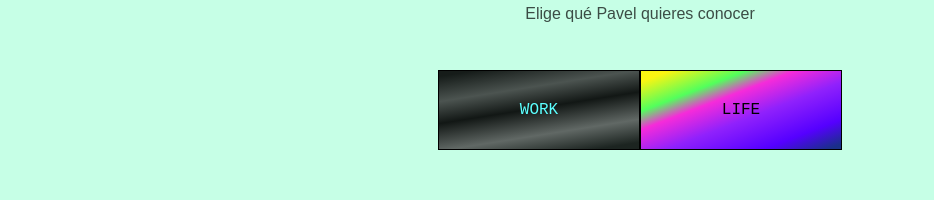
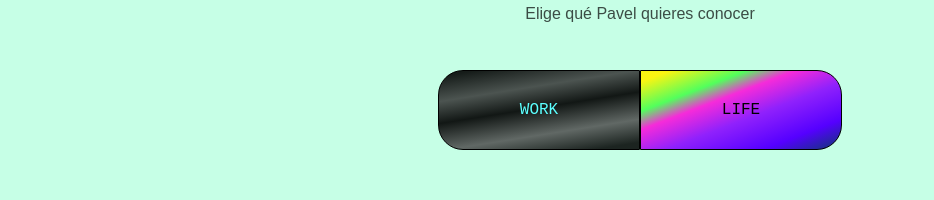
Before and after one commit to alichwan/home-page, a SvelteKit app: page / in a window 1280 px wide. Shown: the part 480-680 px from the top of the page, without its empty margins (0-934 px from the left). Built offline with nearby package versions, Linux system fonts and the light colour scheme.

Commit message:
feat: round home buttons

```diff
--- a/src/routes/+page.svelte
+++ b/src/routes/+page.svelte
@@ -18,12 +18,12 @@
 
 	<h2>Elige qué Pavel quieres conocer</h2>
 	<div class="selection">
-		<div class="sel-block work">
-			<a target="_self" href="/laboral-academico">WORK</a>
-		</div>
-		<div class="sel-block life">
-			<a target="_self" href="/persona">LIFE</a>
-		</div>
+		<a class="sel-block work" target="_self" href="/laboral-academico">
+			WORK
+		</a>
+		<a class="sel-block life" target="_self" href="/persona">
+			LIFE
+		</a>
 	</div>
 </section>
 
@@ -53,7 +53,7 @@
 		background-size: contain;
 	}
 
-	.selection div {
+	.selection a {
 		position: relative;
 		height: 100%;
 		width: 200px;
@@ -72,6 +72,8 @@
 	}
 
 	.sel-block.work {
+		border-top-left-radius: 25px;
+		border-bottom-left-radius: 25px;
 		background: rgb(0, 0, 0);
 		background: linear-gradient(
 			171deg,
@@ -84,11 +86,13 @@
 		color: var(--work-color);
 	}
 
-	.sel-block.work a {
+	a.sel-block.work {
 		color: var(--work-color);
 	}
 
 	.sel-block.life {
+		border-top-right-radius: 25px;
+		border-bottom-right-radius: 25px;
 		background: rgb(255, 244, 0);
 		background: linear-gradient(
 			159deg,
@@ -102,8 +106,12 @@
 		color: black;
 	}
 
-	.sel-block.life a {
+	a.sel-block.life {
 		color: black;
+	}
+
+	a.sel-block:hover {
+		text-decoration: none;
 	}
 
 	.welcome {
```
